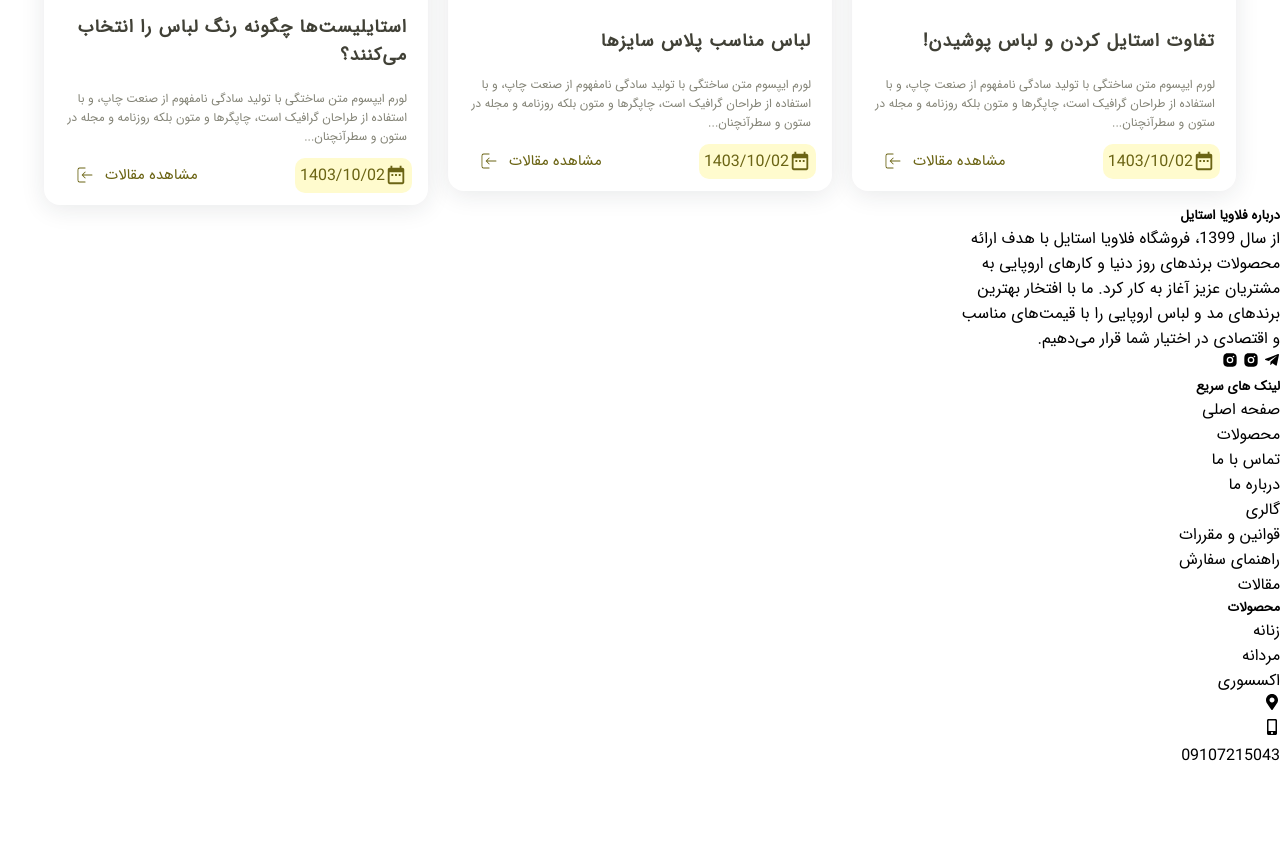
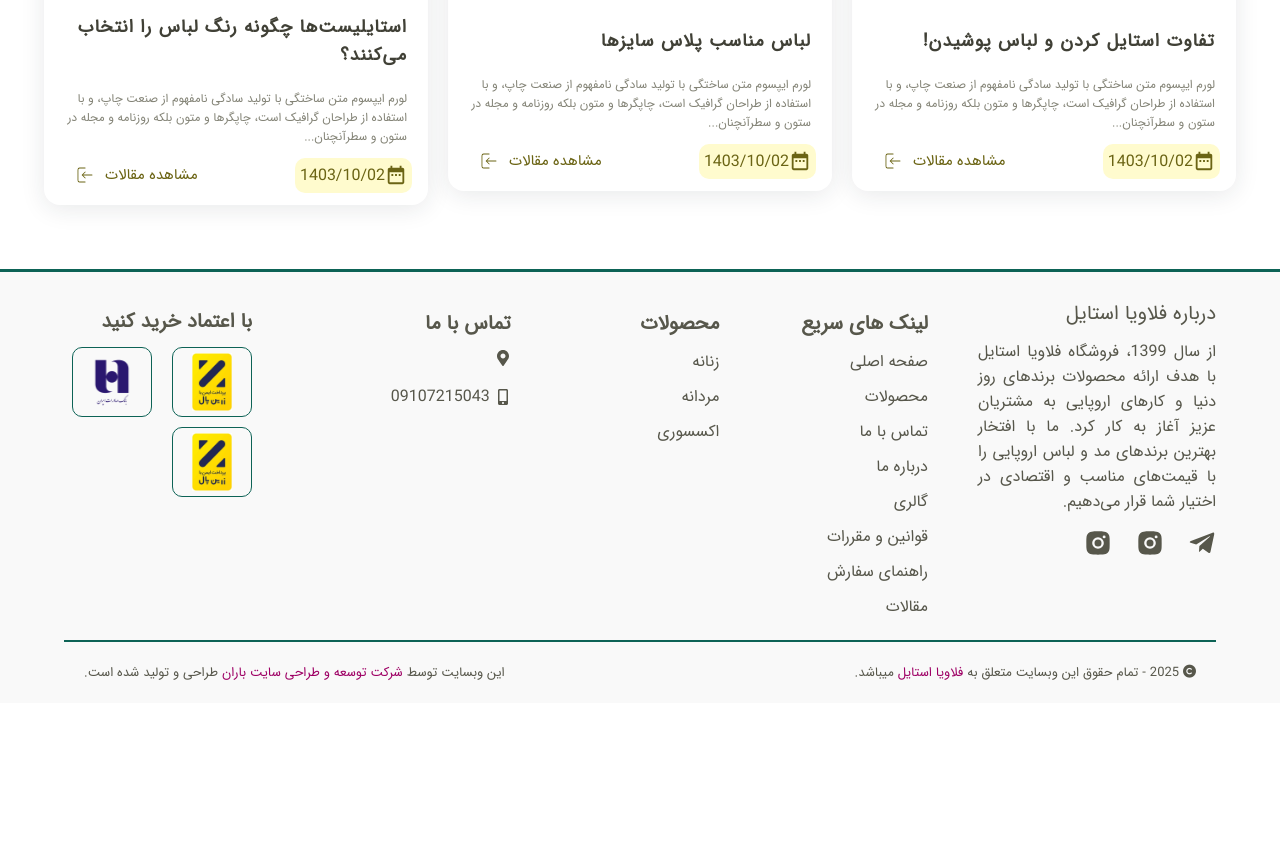
Before and after one commit to negarniazadeh/flavia-website, a plain HTML site: page index.html in a window 1280 px wide. Shown: the part 1985-2828 px from the top of the page. After the commit the page ends 2688 px from the top, so only its background shows below. Drawn offline with Linux system fonts and the light colour scheme.

Commit message:
footer compelet

```diff
--- a/assests/css/style.css
+++ b/assests/css/style.css
@@ -740,3 +740,170 @@ div#slider figure {
     transform: translateY(-70%);
     left: 1098px;
 }
+
+footer{
+    padding-top: 5%;
+}
+footer .footer-border{
+    border-top: 3px solid #0d6356;
+    background: #f9f9f9;
+    border-radius: 0;
+    padding-top: 2%;
+}
+footer .footer-container{
+    display: flex;
+    justify-content: space-between;
+    align-items: center;
+    width: 90%;
+    margin: auto;
+    text-align: center;
+    gap: 50px;
+    border-bottom: 2px solid #0d6356;
+}
+footer .footer-about-container{
+    text-align: start;
+    margin-bottom: 35%;
+}
+footer .footer-about-container h5{
+    color: #57574b;
+    font-size: 20px;
+    font-weight: lighter;
+    padding-bottom: 10px;
+}
+footer .social-icon{
+    color: #57574b;
+    font-size: 28px;
+    display: flex;
+    justify-content: flex-start;
+    align-items: center;
+    gap: 10%;
+    padding-top: 15px;
+}
+footer .footer-about-container p{
+    color: #57574b;
+    text-align: justify;
+}
+footer .footer-link-container{
+    text-align: start;
+}
+footer .footer-link-container h5{
+    color: #57574b;
+    font-size: 20px;
+    padding-bottom: 10px;
+}
+footer .footer-link-container p{
+    color: #57574b;
+    padding-bottom: 10px;
+}
+footer .footer-product-container{
+    text-align: start;
+    margin-bottom: 175px;
+}
+footer .footer-product-container h5{
+    color: #57574b;
+    font-size: 20px;
+    padding-bottom: 10px;
+}
+footer .footer-product-container p{
+    color: #57574b;
+    padding-bottom: 10px;
+}
+footer .footer-call-container{
+    text-align: start;
+    color: #57574b;
+    margin-bottom: 220px;
+}
+footer .footer-call-container h5{
+    color: #57574b;
+    font-size: 20px;
+    padding-bottom: 10px;
+}
+footer .footer-call-container p{
+    color: #57574b;
+}
+footer .call-div{
+    display: flex;
+    justify-content: flex-start;
+    align-items: center;
+    gap: 5px;
+    padding-top: 10px;
+}
+footer .footer-trust-container{
+    text-align: start;
+    margin-bottom: 135px;
+    margin-right: 50px;
+}
+footer .footer-trust-container h5{
+    color: #57574b;
+    font-size: 20px;
+    padding-bottom: 10px;
+}
+footer .trust1{
+    display: flex;
+    justify-content: flex-start;
+    align-items: center;
+    gap: 20px;
+    padding-bottom: 10px;
+}
+footer .enamad{
+    width: 80px;
+    height: 70px;
+    display: flex;
+    justify-content: center;
+    align-items: center;
+    border: 1px solid #0d6356;
+    border-radius: 10px;
+    padding: 5px 0;
+}
+footer .enamad img{
+    max-width: 100%;
+    max-height: 100%;
+    width: auto;
+    height: auto;
+}
+footer .zarin{
+    width: 80px;
+    height: 70px;
+    display: flex;
+    justify-content: center;
+    align-items: center;
+    border: 1px solid #0d6356;
+    border-radius: 10px;
+    padding: 5px 0;
+}
+footer .zarin img{
+    max-width: 100%;
+    max-height: 100%;
+    width: auto;
+    height: auto;
+}
+footer .trust2{
+    width: 80px;
+    height: 70px;
+    display: flex;
+    justify-content: center;
+    align-items: center;
+    border: 1px solid #0d6356;
+    border-radius: 10px;
+    padding: 5px 0;
+}
+footer .trust2 img{
+    max-width: 100%;
+    max-height: 100%;
+    width: auto;
+    height: auto;
+}
+footer .footer-law-div{
+    display: flex;
+    justify-content: space-between;
+    align-items: center;
+    width: 90%;
+    margin: auto;
+    text-align: center;
+    padding: 20px;
+    color: #57574b;
+    font-size: 13px;
+}
+footer .footer-law-div span{
+    color: #9e0065;
+}
--- a/index.html
+++ b/index.html
@@ -548,6 +548,7 @@
 
     <footer>
         <div class="col-12">
+            <div class="footer-border">
                 <div class="footer-container">
                     <div class="col-3">
                         <div class="footer-about-container">
@@ -583,6 +584,7 @@
                     </div>
                     <div class="col-2">
                         <div class="footer-call-container">
+                            <h5>تماس با ما</h5>
                             <svg stroke="currentColor" fill="currentColor" stroke-width="0" viewBox="0 0 384 512" height="1em" width="1em" xmlns="http://www.w3.org/2000/svg"><path d="M172.268 501.67C26.97 291.031 0 269.413 0 192 0 85.961 85.961 0 192 0s192 85.961 192 192c0 77.413-26.97 99.031-172.268 309.67-9.535 13.774-29.93 13.773-39.464 0zM192 272c44.183 0 80-35.817 80-80s-35.817-80-80-80-80 35.817-80 80 35.817 80 80 80z"></path></svg>
                             <div class="call-div">
                                 <svg stroke="currentColor" fill="currentColor" stroke-width="0" viewBox="0 0 320 512" height="1em" width="1em" xmlns="http://www.w3.org/2000/svg"><path d="M272 0H48C21.5 0 0 21.5 0 48v416c0 26.5 21.5 48 48 48h224c26.5 0 48-21.5 48-48V48c0-26.5-21.5-48-48-48zM160 480c-17.7 0-32-14.3-32-32s14.3-32 32-32 32 14.3 32 32-14.3 32-32 32zm112-108c0 6.6-5.4 12-12 12H60c-6.6 0-12-5.4-12-12V60c0-6.6 5.4-12 12-12h200c6.6 0 12 5.4 12 12v312z"></path></svg>
@@ -592,20 +594,37 @@
                     </div>
                     <div class="col-3">
                         <div class="footer-trust-container">
-                        <h5></h5>
+                            <h5>با اعتماد خرید کنید</h5>
                             <div class="trust1">
                                 <div class="enamad">
+                                    <img src="./assests/images/zarin.286065b3.webp" alt="">
+                                </div>
+                                <div class="zarin">
                                     <img src="./assests/images/saderat-logo.4ebc867d.webp" alt="">
                                 </div>
-                            <div class="zarin">
+                            </div>
+                            <div class="trust2">
                                 <img src="./assests/images/zarin.286065b3.webp" alt="">
                             </div>
                         </div>
-                        <div class="trust2">
-                            <img src="./assests/images/saderat-logo.4ebc867d.webp" alt="">
                     </div>
                 </div>
+
+                <div class="footer-law-div">
+                    <div class="footer-law-right">
+                        <i class="fa fa-copyright"></i>
+                        2025 - تمام حقوق این وبسایت متعلق به
+                        <span>فلاویا استایل</span>
+                        میباشد.
+
                     </div>
+                    <div class="footer-law-left">
+                        این وبسایت توسط
+                        <span>شرکت توسعه و طراحی سایت باران</span>
+                        طراحی و تولید شده است.
+                    </div>
+                </div>
+
             </div>
         </div>
     </footer>
```
Also changed, not shown: assests/images/saderat-logo.4ebc867d.webp (added), assests/images/zarin.286065b3.webp (added). Lines whose indentation alone changed are shown as unchanged.
